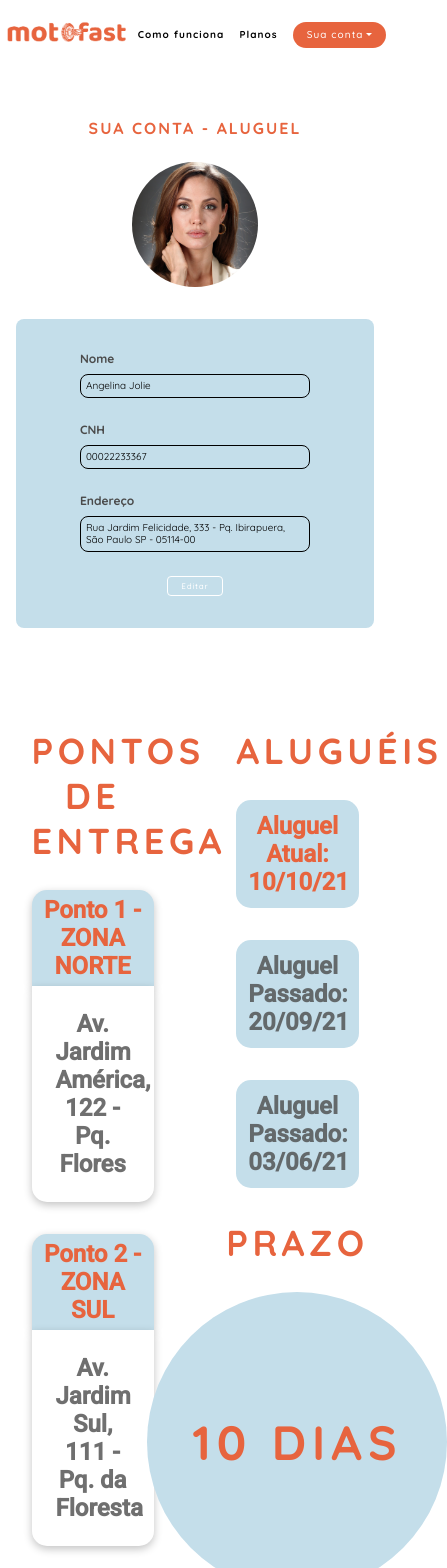
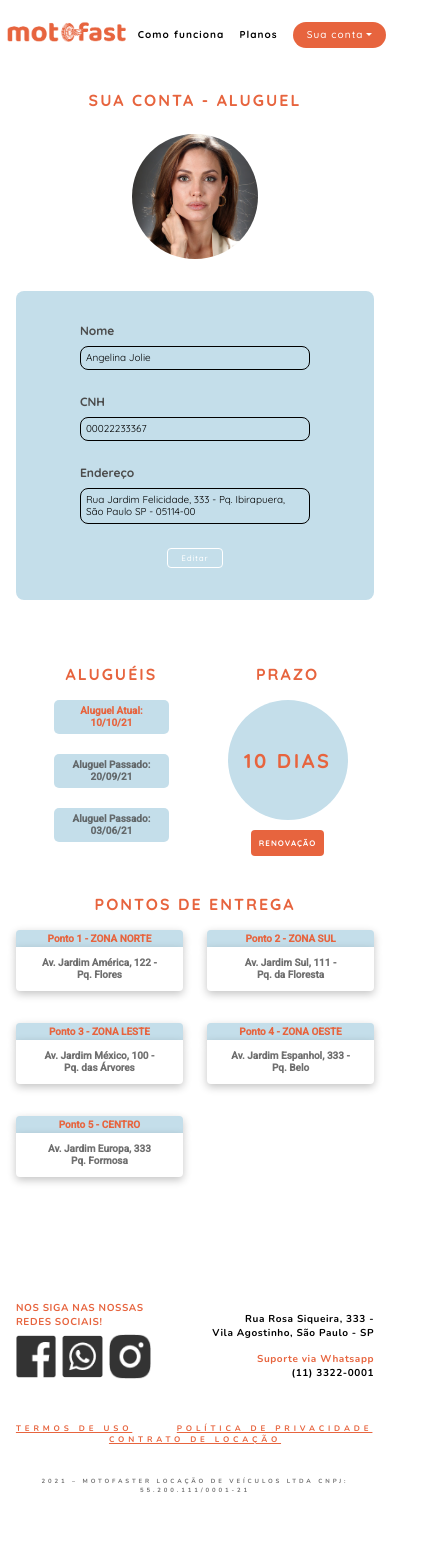
Before and after one commit to cordeirolucas42/gamaxp-motofast, a Next.js app: page /usuario in a window 390 px wide. Shown: the top 1568 px of the page, 447 px wide, since content can reach past the window. After the commit the page ends 1542 px from the top, so only its background shows below. Built offline with nearby package versions, Linux system fonts and the light colour scheme.

Commit message:
Torna Pontos e Usuário responsivos

```diff
--- a/components/pontos.js
+++ b/components/pontos.js
@@ -1,3 +1,4 @@
+import { Col, Row } from 'react-bootstrap'
 import styles from '../styles/Usuario.module.css'
 
 export default function Pontos() {
@@ -32,13 +33,15 @@ export default function Pontos() {
     return (
         <div>
             <h2 className={styles.titulo}>PONTOS DE ENTREGA</h2>
-            {pontos.map((ponto, idx) => (
-                <div key={idx}>
-                    <div className={styles.pontoTitulo}>{ponto.titulo}</div>
-                    <div className={styles.pontoEndereco}>{ponto.endereco}<br />
-                    {ponto.bairro}</div>
-                </div>
-            ))}
+            <Row>
+                {pontos.map((ponto, idx) => (
+                    <Col xs={6} lg={12} key={idx}>
+                        <div className={styles.pontoTitulo}>{ponto.titulo}</div>
+                        <div className={styles.pontoEndereco}>{ponto.endereco}<br />
+                        {ponto.bairro}</div>
+                    </Col>
+                ))}
+            </Row>
         </div>
     )
 }
--- a/pages/usuario.js
+++ b/pages/usuario.js
@@ -18,11 +18,11 @@ export default function Usuario() {
                     endereco2="São Paulo SP - 05114-00"
                 />
                 <Row className={styles.infos}>
-                    <Col xs={5}>
+                    <Col className={styles.pontos} lg={5}>
                         <Pontos/>
                     </Col>
-                    <Col xs={2}></Col>
-                    <Col xs={5}>
+                    <Col lg={2}></Col>
+                    <Col className={styles.detalhes} lg={5}>
                         <div className={styles.alugueis}>
                             <h2 className={styles.titulo}>ALUGUÉIS</h2>
                             <div className={styles.aluguel}>
--- a/styles/Dados.module.css
+++ b/styles/Dados.module.css
@@ -2,7 +2,7 @@
 
 .dados {
     width: 90%;
-    margin-bottom: 100px;
+    margin-bottom: 6em;
 }
 
 .dados a {
@@ -102,7 +102,7 @@
 @media (max-width: 1280px) {
     .dados {
         width: 98%;
-        margin-bottom: 100px;
+        margin-bottom: 4em;
     }
 
     .detalhesTitulo {
--- a/styles/Usuario.module.css
+++ b/styles/Usuario.module.css
@@ -24,7 +24,7 @@
     letter-spacing: 0.125em;
     text-transform: uppercase;
 
-    margin-bottom: 0.75em;
+    margin-bottom: 1em;
 
     color: #E7643E;
 }
@@ -149,3 +149,93 @@
     background: #E7643E;
     border-radius: 8px;
 }
+
+@media (max-width: 1280px) {
+    .usuario {
+        margin-top: 20px;
+    }
+
+    .infos {
+        width: 98%;
+        margin-bottom: 60px;
+    }
+
+    .titulo {
+        font-size: 16px;
+        line-height: 20px;
+    }
+
+    .ponto {
+        background-color: #C4DEEA;
+        box-shadow: rgba(0, 0, 0, 0.24) 0px 3px 8px;
+        border-bottom-right-radius: 15px;
+        border-bottom-left-radius: 15px;
+    }
+
+    .pontoTitulo {
+        font-size: 10px;
+        line-height: 12px;
+        text-align: center;
+        color: #E7643E;
+        mix-blend-mode: normal;
+
+        padding: 0.25em;
+        border-top-right-radius: 4px;
+        border-top-left-radius: 4px;
+    }
+
+    .pontoEndereco {
+        font-size: 10px;
+        line-height: 12px;
+
+        padding: 1em;
+        margin-bottom: 32px;
+        border-bottom-right-radius: 4px;
+        border-bottom-left-radius: 4px;
+    }
+
+    .aluguel {
+        font-size: 10px;
+        line-height: 12px;
+        margin-bottom: 2em;
+
+        background: #C4DEEA;
+        border-radius: 5px;
+    }
+
+    .circle {
+        font-size: 20px;
+        line-height: 25px;
+        margin-bottom: 0.5em;
+
+        width: 120px;
+        height: 120px;
+        border-radius: 50%;
+    }
+
+    .renovacao {
+        font-size: 8px;
+        line-height: 10px;
+        border-radius: 4px;
+    }
+
+    .pontos {
+        order: 2;
+    }
+
+    .detalhes {
+        order: 1;
+        display: flex;
+        justify-content: space-evenly;
+        margin-bottom: 2em;
+    }
+
+    .alugueis {
+        width: 50%;
+        padding: 0 2em;
+    }
+
+    .prazo {
+        width: 45%;
+    }
+}
```
